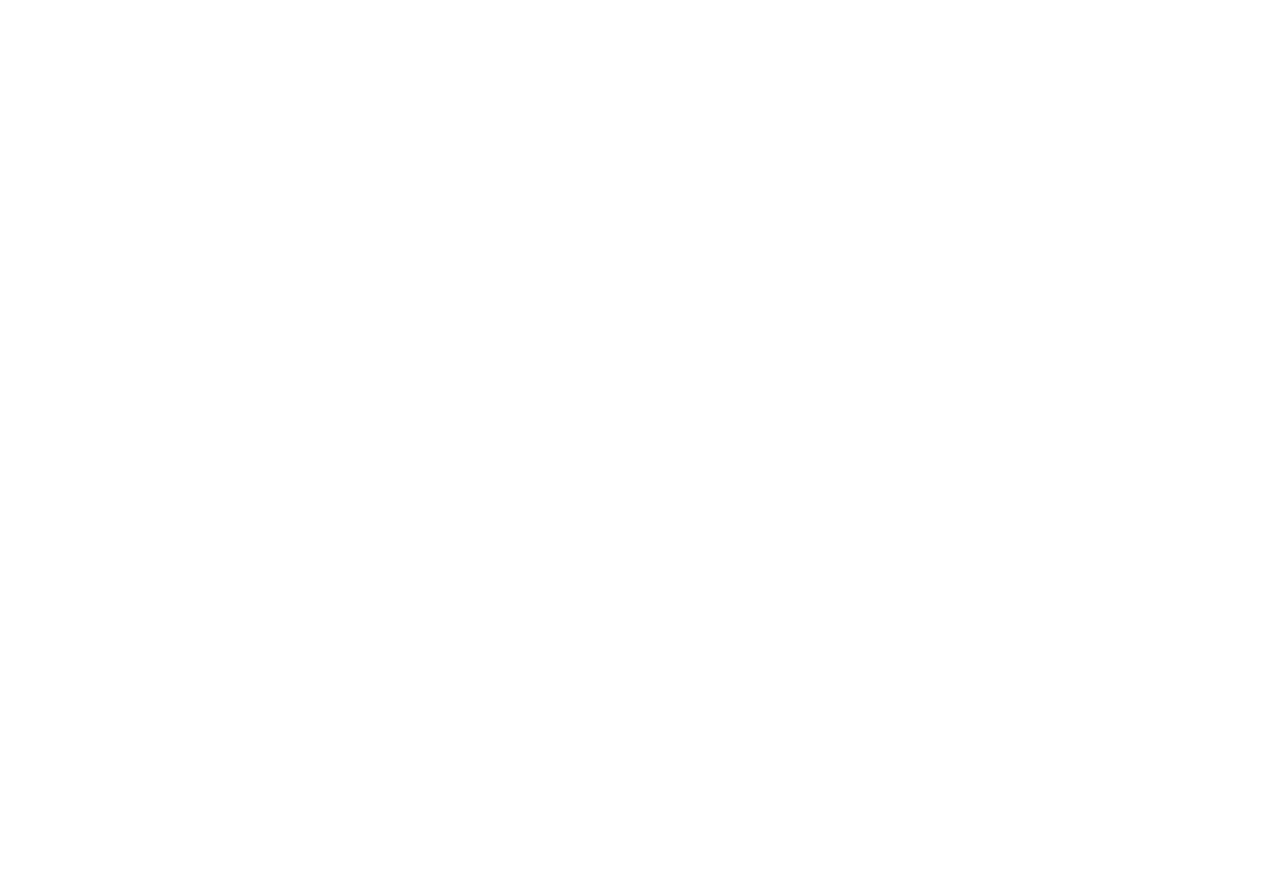
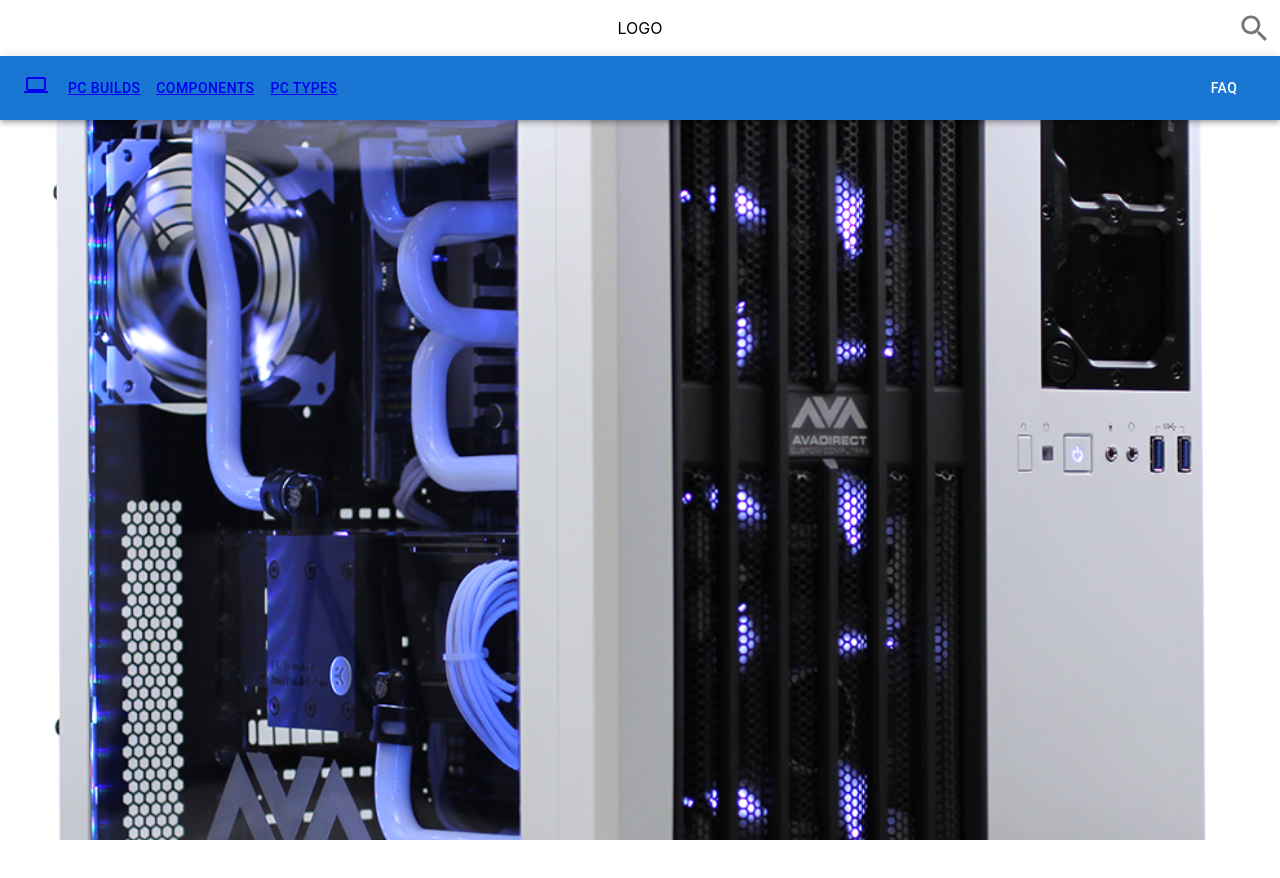
Before and after one commit to myin1/React-Projects-PC-Building, a React (Create React App) app in the folder pc-build/: page /PCBuilds in a window 1280 px wide. Before the commit this address had no page. Shown: the top 878 px of the page. Before the commit the page ends 800 px from the top, so only its background shows below. Built offline with nearby package versions, Linux system fonts and the light colour scheme.

Commit message:
Moved navbar up to App.js and added links to routing
Added a simple prebuilt page with just a picture to make sure routing works

```diff
--- a/pc-build/src/App.js
+++ b/pc-build/src/App.js
@@ -1,14 +1,36 @@
 import "./App.css";
 import { Route, Routes } from "react-router-dom";
+import Grid from "@mui/material/Grid";
+import SearchButton from "./components/SearchButton";
+import Navbar from "./components/Navbar";
 import Home from "./pages/Home";
 import Prebuilt from "./pages/Prebuilt";
 
 function App() {
   return (
-    <Routes>
-      <Route path="/" element={<Home />} />
-      <Route path="/Pre-Built" element={<Prebuilt />} />
-    </Routes>
+    <div>
+      <Grid container justifyContent="space-between" alignItems="center">
+        <Grid item xs={4} />
+        <Grid
+          item
+          sx={{
+            textAlign: "center",
+            my: "auto",
+          }}
+          xs={4}
+        >
+          LOGO
+        </Grid>
+        <Grid item xs={4}>
+          <SearchButton />
+        </Grid>
+      </Grid>
+      <Navbar />
+      <Routes>
+        <Route path="/" element={<Home />} exact />
+        <Route path="/PCBuilds" element={<Prebuilt />} />
+      </Routes>
+    </div>
   );
 }
 
--- a/pc-build/src/components/Navbar.jsx
+++ b/pc-build/src/components/Navbar.jsx
@@ -1,4 +1,5 @@
 import * as React from "react";
+import { Link } from "react-router-dom";
 import AppBar from "@mui/material/AppBar";
 import Toolbar from "@mui/material/Toolbar";
 import Button from "@mui/material/Button";
@@ -18,11 +19,13 @@
             color="inherit"
             disableRipple="True"
           >
-            <ComputerIcon />
+            <Link to="/">
+              <ComputerIcon />
+            </Link>
           </IconButton>
           {pages.map((page) => (
             <Button key={page} sx={{ color: "white" }}>
-              {page}
+              <Link to={page.replace(/\s+/g, "")}>{page}</Link>
             </Button>
           ))}
         </Box>
--- a/pc-build/src/pages/Home.jsx
+++ b/pc-build/src/pages/Home.jsx
@@ -13,23 +13,6 @@
 function Home() {
   return (
     <div>
-      <Grid container justifyContent="space-between" alignItems="center">
-        <Grid item xs={4} />
-        <Grid
-          item
-          sx={{
-            textAlign: "center",
-            my: "auto",
-          }}
-          xs={4}
-        >
-          LOGO
-        </Grid>
-        <Grid item xs={4}>
-          <SearchButton />
-        </Grid>
-      </Grid>
-      <Navbar />
       <div
         style={{
           backgroundImage: `url(${Background})`,
--- a/pc-build/src/pages/Prebuilt.jsx
+++ b/pc-build/src/pages/Prebuilt.jsx
@@ -1,4 +1,3 @@
-import Navbar from "../components/Navbar";
 import HeaderBanner from "../components/content/HeaderBanner";
 
 import Avalanche from "../assets/images/Avalanche_Hardline_Liquid_Cooled_Gaming_PC.png";
```
